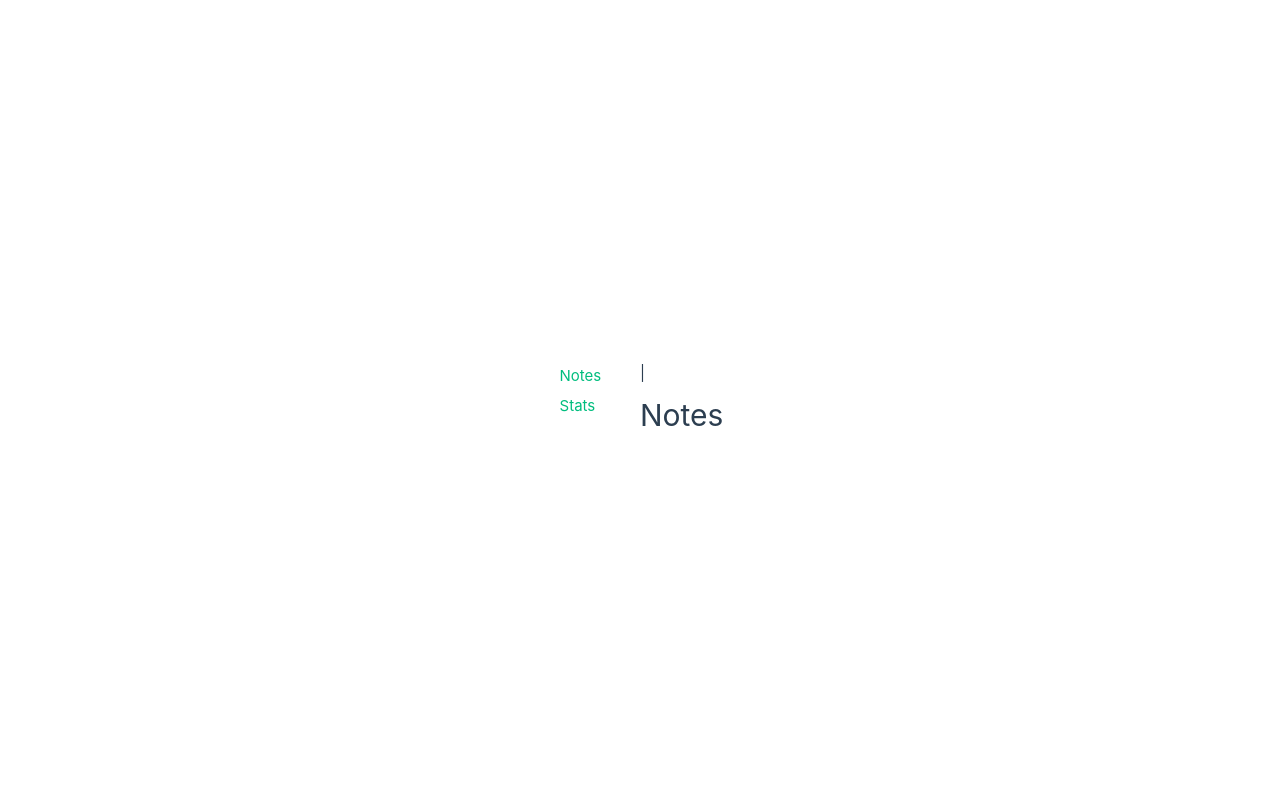
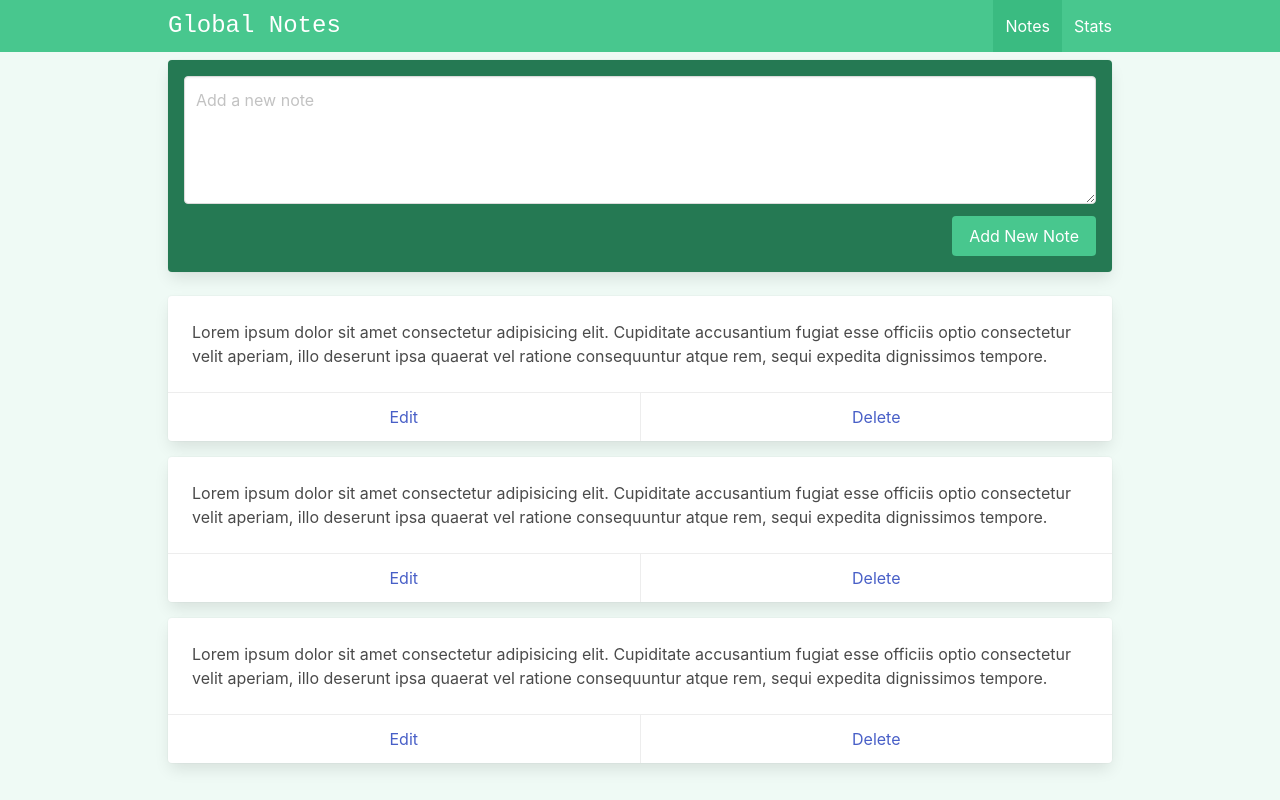
Before and after one commit to sep-narola/vue-composition-api-global-notes, a Vue app: page / in a window 1280 px wide. Built offline with nearby package versions, Linux system fonts and the light colour scheme.

Commit message:
Added Bulma CSS and setup for UI - Added Navbar - Design Notes Page UI and Navbar

```diff
--- a/index.html
+++ b/index.html
@@ -1,5 +1,5 @@
 <!DOCTYPE html>
-<html lang="en">
+<html lang="en" class="has-background-success-light">
 
 <head>
   <meta charset="UTF-8">
--- a/package.json
+++ b/package.json
@@ -9,6 +9,7 @@
     "preview": "vite preview"
   },
   "dependencies": {
+    "bulma": "^0.9.4",
     "vue": "^3.4.15",
     "vue-router": "^4.2.5"
   },
--- a/src/App.vue
+++ b/src/App.vue
@@ -1,5 +1,17 @@
 <template>
-  <router-link to="/">Notes</router-link> |
-  <router-link to="/stats">Stats</router-link>
-  <router-view></router-view>
+  <NavBar />
+  <div class="container is-max-desktop px-2 py-2">
+    <router-view></router-view>
+  </div>
 </template>
+
+<script setup>
+/*
+  imports
+*/
+import NavBar from "@/components/Layout/NavBar.vue";
+</script>
+
+<style>
+@import "bulma/css/bulma.min.css";
+</style>
--- a/src/assets/base.css
+++ b/src/assets/base.css
@@ -60,8 +60,8 @@
 
 body {
   min-height: 100vh;
-  color: var(--color-text);
-  background: var(--color-background);
+  /* color: var(--color-text); */
+  /* background: var(--color-background); */
   transition:
     color 0.5s,
     background-color 0.5s;
--- a/src/assets/main.css
+++ b/src/assets/main.css
@@ -1,35 +1 @@
-@import './base.css';
-
-#app {
-  max-width: 1280px;
-  margin: 0 auto;
-  padding: 2rem;
-  font-weight: normal;
-}
-
-a,
-.green {
-  text-decoration: none;
-  color: hsla(160, 100%, 37%, 1);
-  transition: 0.4s;
-  padding: 3px;
-}
-
-@media (hover: hover) {
-  a:hover {
-    background-color: hsla(160, 100%, 37%, 0.2);
-  }
-}
-
-@media (min-width: 1024px) {
-  body {
-    display: flex;
-    place-items: center;
-  }
-
-  #app {
-    display: grid;
-    grid-template-columns: 1fr 1fr;
-    padding: 0 2rem;
-  }
-}
+@import "./base.css";
--- /dev/null
+++ b/src/components/Layout/NavBar.vue
@@ -0,0 +1,64 @@
+<template>
+  <nav class="navbar is-success" role="navigation" aria-label="main navigation">
+    <div class="container is-max-desktop px-2">
+      <div class="navbar-brand">
+        <div class="navbar-item is-size-4 is-family-monospace">
+          Global Notes
+        </div>
+
+        <a
+          role="button"
+          class="navbar-burger"
+          :class="{ 'is-active': showMobileNav }"
+          aria-label="menu"
+          aria-expanded="false"
+          data-target="navbarBasicExample"
+          @click.prevent="showMobileNav = !showMobileNav"
+        >
+          <span aria-hidden="true"></span>
+          <span aria-hidden="true"></span>
+          <span aria-hidden="true"></span>
+        </a>
+      </div>
+
+      <div
+        id="navbarBasicExample"
+        class="navbar-menu"
+        :class="{ 'is-active': showMobileNav }"
+      >
+        <div class="navbar-end">
+          <RouterLink to="/" class="navbar-item" active-class="is-active">
+            Notes
+          </RouterLink>
+          <RouterLink to="/stats" class="navbar-item" active-class="is-active">
+            Stats
+          </RouterLink>
+        </div>
+      </div>
+    </div>
+  </nav>
+</template>
+
+<script setup>
+/*
+    imports
+ */
+
+import { ref } from "vue";
+
+/*
+    mobile nav
+ */
+
+const showMobileNav = ref(false);
+</script>
+
+<style>
+@media (max-width: 1023px) {
+  .navbar-menu {
+    position: absolute;
+    left: 0;
+    width: 100%;
+  }
+}
+</style>
--- a/src/views/ViewNotes.vue
+++ b/src/views/ViewNotes.vue
@@ -1,5 +1,34 @@
 <template>
   <div class="notes">
-    <h1>Notes</h1>
+    <div class="card has-background-success-dark p-4 mb-5">
+      <div class="field">
+        <div class="control">
+          <textarea class="textarea" placeholder="Add a new note" />
+        </div>
+      </div>
+
+      <div class="field is-grouped is-grouped-right">
+        <div class="control">
+          <button class="button is-link has-background-success">
+            Add New Note
+          </button>
+        </div>
+      </div>
+    </div>
+
+    <div class="card mb-4" v-for="i in 3">
+      <div class="card-content">
+        <div class="content">
+          Lorem ipsum dolor sit amet consectetur adipisicing elit. Cupiditate
+          accusantium fugiat esse officiis optio consectetur velit aperiam, illo
+          deserunt ipsa quaerat vel ratione consequuntur atque rem, sequi
+          expedita dignissimos tempore.
+        </div>
+      </div>
+      <footer class="card-footer">
+        <a href="#" class="card-footer-item">Edit</a>
+        <a href="#" class="card-footer-item">Delete</a>
+      </footer>
+    </div>
   </div>
 </template>
```
Also changed, not shown: 2 other files (tests, documents, lock files or other folders).
